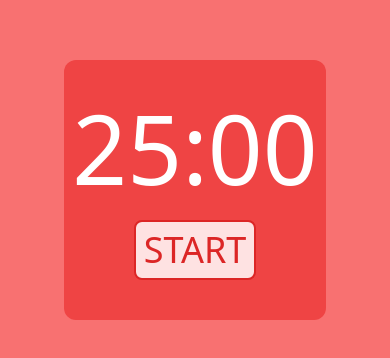
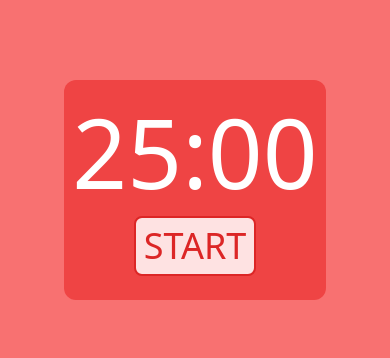
Before and after one commit to xieyuheng/pomodoro-nextjs, a Next.js app: page / in a window 390 px wide. Shown: the part 232-590 px from the top of the page. Built offline with nearby package versions, Linux system fonts and the light colour scheme.

Commit message:
- `PomodoroTimer` -- `START` and `STOP` button

```diff
--- a/components/pomodoro/PomodoroTimer.tsx
+++ b/components/pomodoro/PomodoroTimer.tsx
@@ -1,31 +1,16 @@
 import { FC } from "react"
 import { observer } from "mobx-react-lite"
 import { PomodoroState as State } from "./PomodoroState"
+import { PomodoroTimerControl } from "./PomodoroTimerControl"
 
 export const PomodoroTimer: FC<{ state: State }> = observer(({ state }) => (
-  <div className="flex flex-col items-center bg-red-500 rounded-xl py-10 md:px-6 px-2">
+  <div className="flex flex-col items-center rounded-xl bg-red-500 py-6 px-2 md:py-10 md:px-6">
     <div className="text-8xl md:text-9xl">
       {state.formatMinutes()}:{state.formatSeconds()}
     </div>
 
-    <div className="flex justify-between pt-6 md:px-6 px-2">
-      {!state.isRunning() && (
-        <button
-          className="p-2 rounded-lg bg-red-100 text-red-600 border-2 border-red-600 text-4xl"
-          onClick={() => state.start()}
-        >
-          START
-        </button>
-      )}
-
-      {state.isRunning() && (
-        <button
-          className="p-2 rounded-lg bg-red-100 text-red-600 border-2 border-red-600 text-4xl"
-          onClick={() => state.stop()}
-        >
-          STOP
-        </button>
-      )}
+    <div className="mt-4 md:mt-6">
+      <PomodoroTimerControl state={state} />
     </div>
   </div>
 ))
--- /dev/null
+++ b/components/pomodoro/PomodoroTimerControl.tsx
@@ -0,0 +1,27 @@
+import { FC } from "react"
+import { observer } from "mobx-react-lite"
+import { PomodoroState as State } from "./PomodoroState"
+
+export const PomodoroTimerControl: FC<{ state: State }> = observer(
+  ({ state }) => (
+    <div className="flex justify-between px-2 md:px-6">
+      {!state.isRunning() && (
+        <button
+          className="rounded-lg border-2 border-red-600 bg-red-100 p-2 text-4xl text-red-600"
+          onClick={() => state.start()}
+        >
+          START
+        </button>
+      )}
+
+      {state.isRunning() && (
+        <button
+          className="rounded-lg border-2 border-red-600 bg-red-100 p-2 text-4xl text-red-600"
+          onClick={() => state.stop()}
+        >
+          STOP
+        </button>
+      )}
+    </div>
+  )
+)
```
Also changed, not shown: 1 other file (tests, documents, lock files or other folders).
